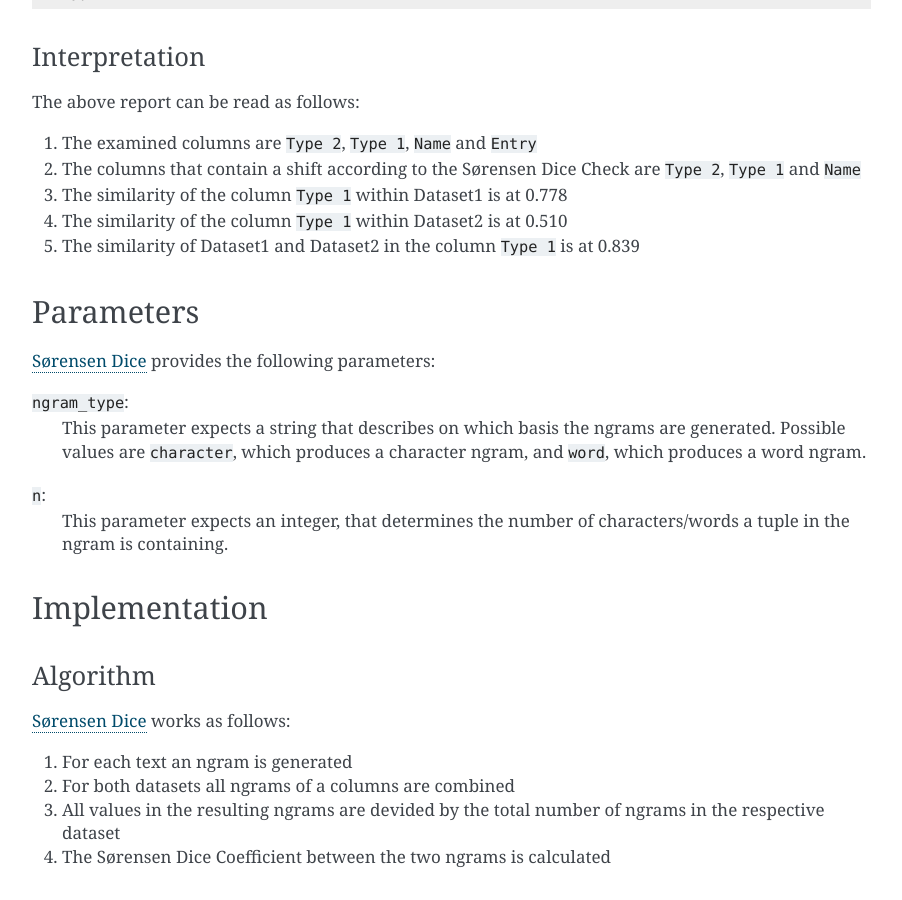
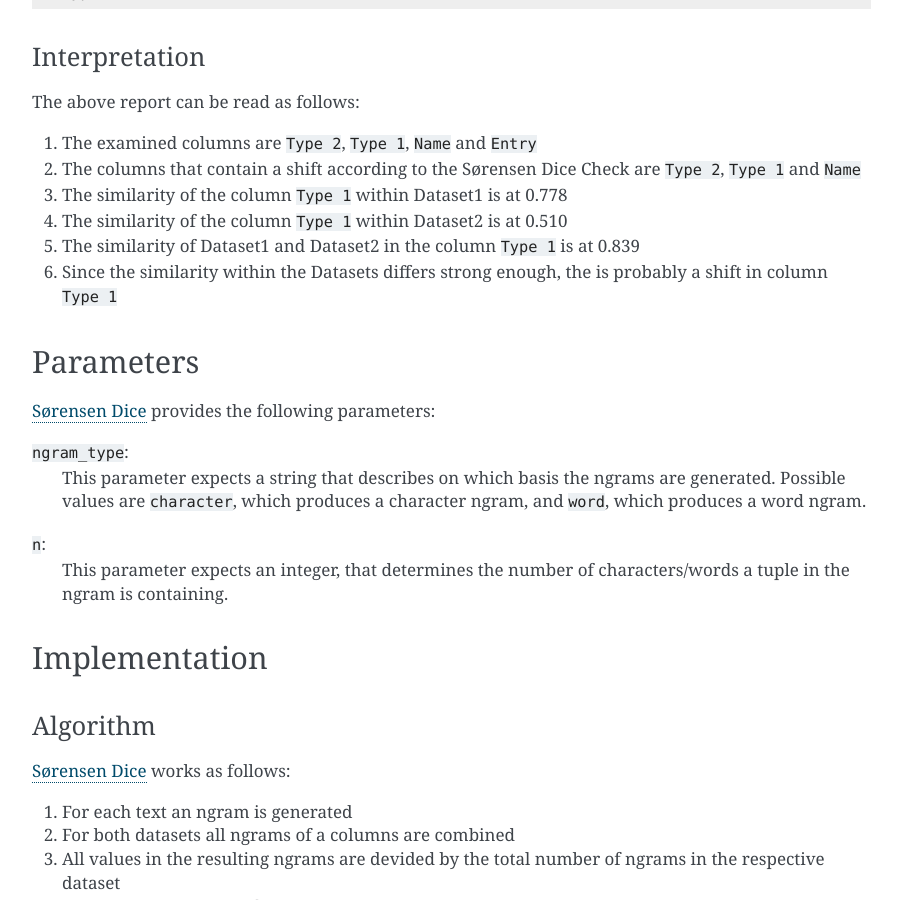
Before and after one commit to hpi-bp1819-naumann/shift-detector, a Sphinx documentation site: the page built from docs/source/checks/sorensen_dice.rst, in a window 1280 px wide and 900 px high, scrolled down 1216 px. Shown: the whole window, without its empty margins (282-1184 px from the left). Built offline with Sphinx 7.4.7, drawn with Linux system fonts in a browser that asks for light colours.

Commit message:
add conclusion for example results

```diff
--- a/docs/source/checks/embedding_distance.rst
+++ b/docs/source/checks/embedding_distance.rst
@@ -72,6 +72,7 @@ The above report can be read as follows:
 3. The distance between the items within Dataset1 is at 11.299 in the column ``Entry``
 4. The distance between the items within Dataset2 is at 1.835 in the column ``Entry``
 5. The distance between Dataset1 and Dataset2 in the column ``Entry`` is at 20.922
+6. Since the distances within the Datasets differ strong enough, there is probably a shift within column ``Entry``
 
 
 Parameters
--- a/docs/source/checks/sorensen_dice.rst
+++ b/docs/source/checks/sorensen_dice.rst
@@ -73,6 +73,7 @@ The above report can be read as follows:
 3. The similarity of the column ``Type 1`` within Dataset1 is at 0.778
 4. The similarity of the column ``Type 1`` within Dataset2 is at 0.510
 5. The similarity of Dataset1 and Dataset2 in the column ``Type 1`` is at 0.839
+6. Since the similarity within the Datasets differs strong enough, the is probably a shift in column ``Type 1``
 
 
 Parameters
```
